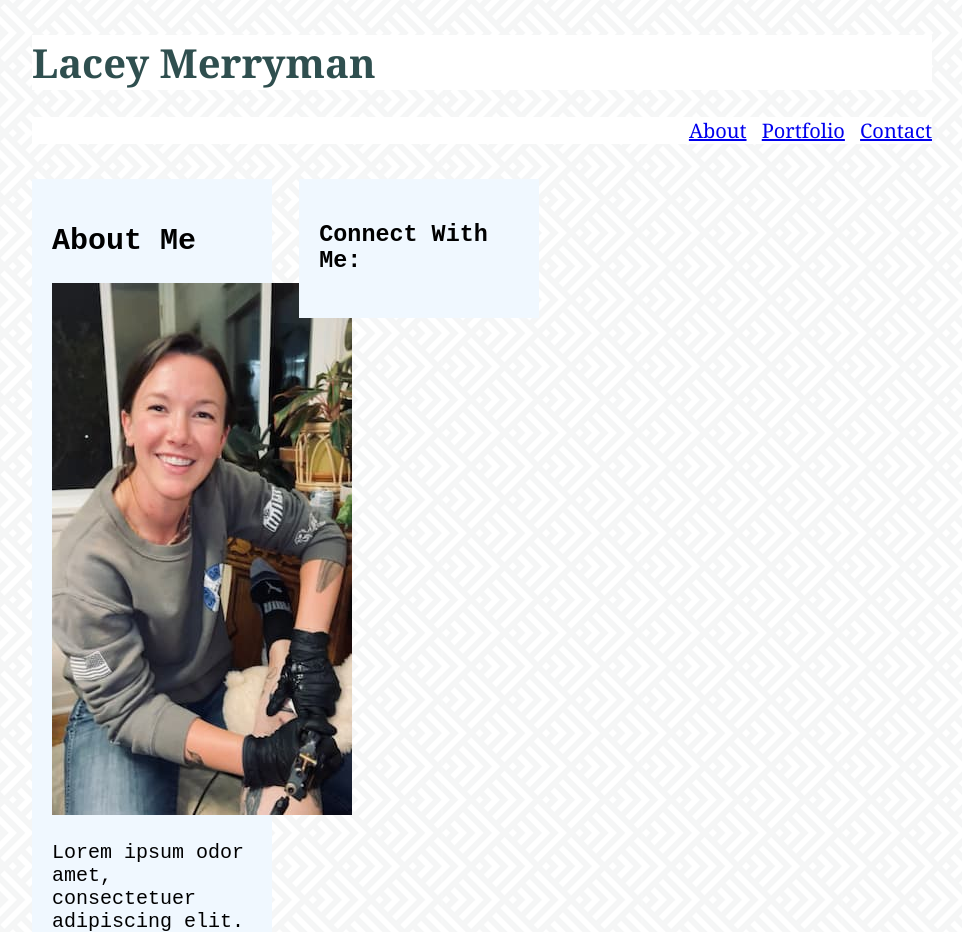
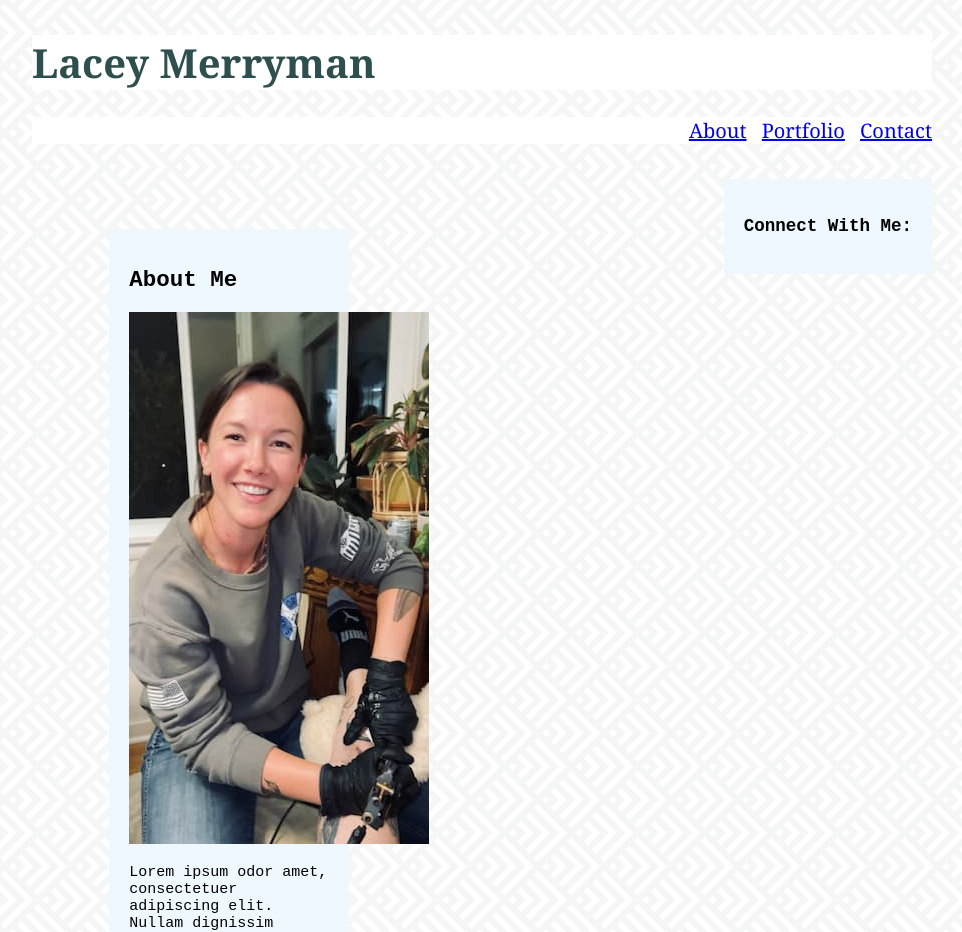
Before and after one commit to LaceyMerryman/m5-hw5-merryman-lacey, a plain HTML site: page index.html in a window 1280 px wide. Shown: the top 932 px of the page, without its empty margins (158-1120 px from the left). Drawn offline with Linux system fonts and the light colour scheme.

Commit message:
modify readme.md

```diff
--- a/styles.css
+++ b/styles.css
@@ -7,11 +7,10 @@ body {
 
 main {
     float: left;
+    max-width: 500px;
+    padding: 50px;
 }
 
-aside {
-    float: left;
-}
 header {
     margin: 35px 0;
     font-size: 20px;
@@ -31,7 +30,8 @@ nav {
 div {
     max-width: 200px;
     padding: 50px 0;
-    font-size: 20px;
+    font-size: 15px;
+    float: right;
 }
 
 footer {
```
